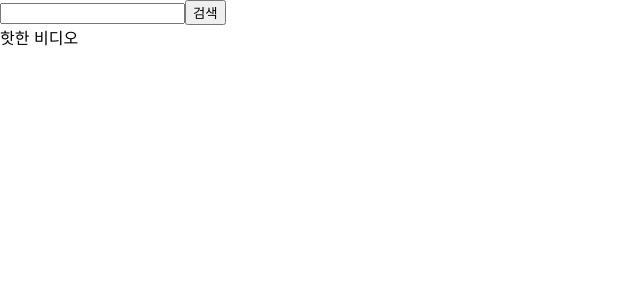
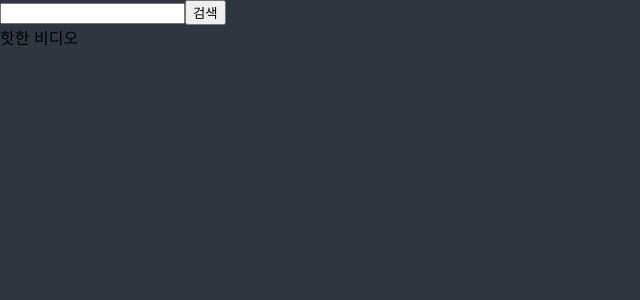
Before and after one commit to hackelmo/Youtube, a React (Create React App) app: page / in a window 1280 px wide. Shown: the top 300 px of the page, without its empty margins (0-640 px from the left). Built offline with nearby package versions, Linux system fonts and the light colour scheme.

Commit message:
🔧 Add react-icons

```diff
--- a/package.json
+++ b/package.json
@@ -8,6 +8,7 @@
     "@testing-library/user-event": "^13.2.1",
     "react": "^18.2.0",
     "react-dom": "^18.2.0",
+    "react-icons": "^4.7.1",
     "react-router-dom": "^6.8.1",
     "react-scripts": "5.0.1",
     "web-vitals": "^2.1.0"
--- a/src/App.js
+++ b/src/App.js
@@ -1,6 +1,6 @@
 import "./App.css";
 import { Outlet } from "react-router-dom";
-import Navbar from "./components/Navbar";
+import Navbar from "./components/Navbar/Navbar";
 
 function App() {
   return (
--- a/src/components/Navbar.jsx
+++ /dev/null
@@ -1,10 +0,0 @@
-import React from "react";
-
-export default function Navbar() {
-  return (
-    <nav>
-      <input type="text" />
-      <button>검색</button>
-    </nav>
-  );
-}
--- /dev/null
+++ b/src/components/Navbar/Navbar.jsx
@@ -0,0 +1,13 @@
+import React from "react";
+
+export default function Navbar() {
+  return (
+    <header>
+      <div></div>
+      <form>
+        <input type="text" />
+        <button>검색</button>
+      </form>
+    </header>
+  );
+}
--- a/src/index.css
+++ b/src/index.css
@@ -1,13 +1,15 @@
 body {
   margin: 0;
-  font-family: -apple-system, BlinkMacSystemFont, 'Segoe UI', 'Roboto', 'Oxygen',
-    'Ubuntu', 'Cantarell', 'Fira Sans', 'Droid Sans', 'Helvetica Neue',
+  font-family: -apple-system, BlinkMacSystemFont, "Segoe UI", "Roboto", "Oxygen",
+    "Ubuntu", "Cantarell", "Fira Sans", "Droid Sans", "Helvetica Neue",
     sans-serif;
   -webkit-font-smoothing: antialiased;
   -moz-osx-font-smoothing: grayscale;
+  background-color: #2f3640;
+  box-sizing: border-box;
 }
 
 code {
-  font-family: source-code-pro, Menlo, Monaco, Consolas, 'Courier New',
+  font-family: source-code-pro, Menlo, Monaco, Consolas, "Courier New",
     monospace;
 }
```
Also changed, not shown: 1 other file (tests, documents, lock files or other folders).
